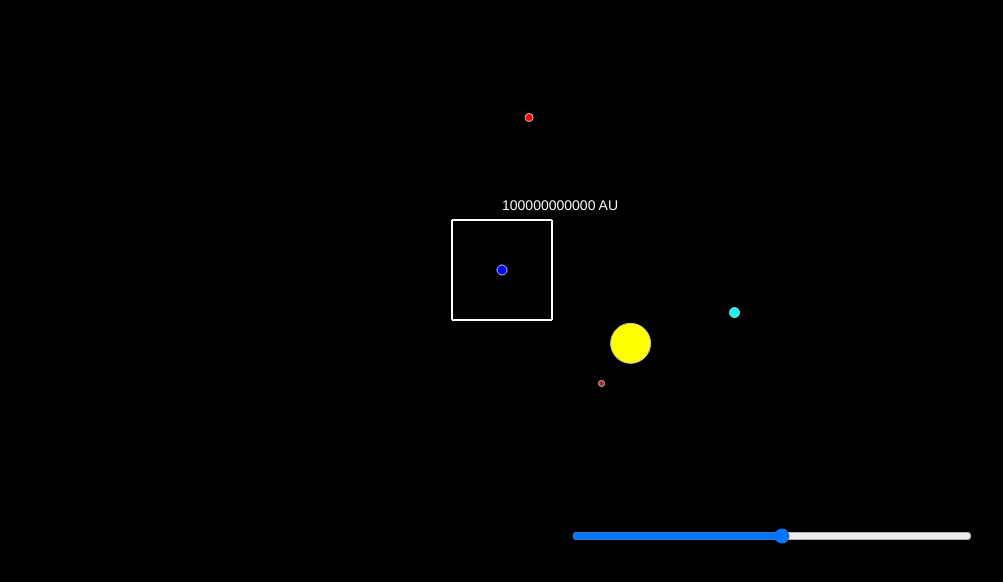
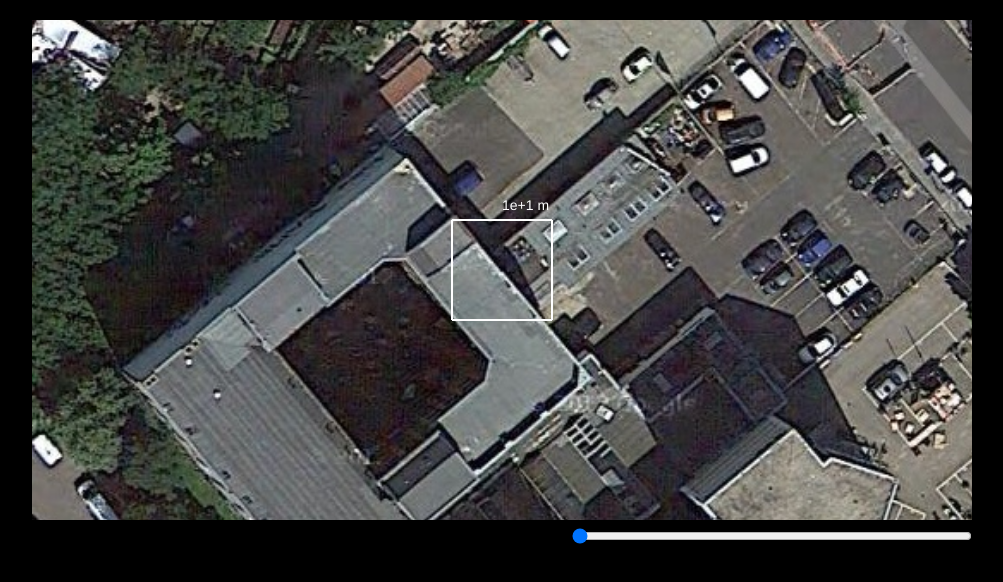
Before and after one commit to jochenklar/digital-rocket, a plain HTML site: page index.html in a window 1280 px wide. Shown: the whole page, without its empty margins (138-1141 px from the left). Drawn offline with Linux system fonts and the light colour scheme.

Commit message:
first picture

```diff
--- a/app.js
+++ b/app.js
@@ -2,7 +2,7 @@ _width = 940;
 _height = 500;
 _stars = "data/hipparcos.json";
 _planets = "data/planets.json";
-_start = 11;
+_start = 1;
 _f = 100 * Math.pow(10, -1.0 * _start);
 _t = 10000;
 _au = 149597870700;
@@ -54,6 +54,16 @@ function init() {
                 .style('fill', function (d) {return d.color;})
                 .style('stroke-width', '1');
 
+            //images
+            _img1 = _g.selectAll("image").data([0]).enter().append("svg:image")
+                        .attr("xlink:href", "data/100m.jpg")
+                        .attr("x", 0.0 - 100.0 * _f / 2)
+                        .attr("y", 0.0 - 100.0 * _f / 2)
+                        .attr("width", 100.0 * _f)
+                        .attr("height", 100.0 * _f);
+
+
+
             _old_f = _f;
             _markers[0] = new marker(_start);
             _markers[1] = new marker(_start+1);
@@ -72,6 +82,14 @@ function init() {
                     .attr('y2', 1*_height/2)
                     .style('stroke', 'white')
                     .style('stroke-width', '2');
+
+                _img1.transition()
+                    .attr("x", 0.0 - 100.0 * f / 2)
+                    .attr("y", 0.0 - 100.0 * f / 2)
+                    .attr("width", 100.0 * f)
+                    .attr("height", 100.0 * f);
+
+
 
                 //update the square markers and add new if needed
                 if(_old_f >= f) {
@@ -145,7 +163,7 @@ function marker(scale) {
                     .style('stroke-width', '2');
 
     this.text = _m.append("text")
-                    .text(this.scale + " AU")
+                    .text(this.scale.toExponential() + " m")
                     .attr('x', function (d) {return 0.0 - this.scale*_f*0.5 - (this.getComputedTextLength() / 2.0);})
                     .attr('y', 0.0-this.scale*_f*0.5 - 10.0)
                     .attr("fill", "white");
--- a/index.html
+++ b/index.html
@@ -23,7 +23,7 @@
 
                 </div>
                 <div class="pull-right">
-                    <input type="range" min="1" max="20" step = "0.5" value="11">
+                    <input type="range" min="1" max="20" step = "0.5" value="1">
                 </div>
                 <div id="info">
 
```
Also changed, not shown: data/100m.jpg (added).
